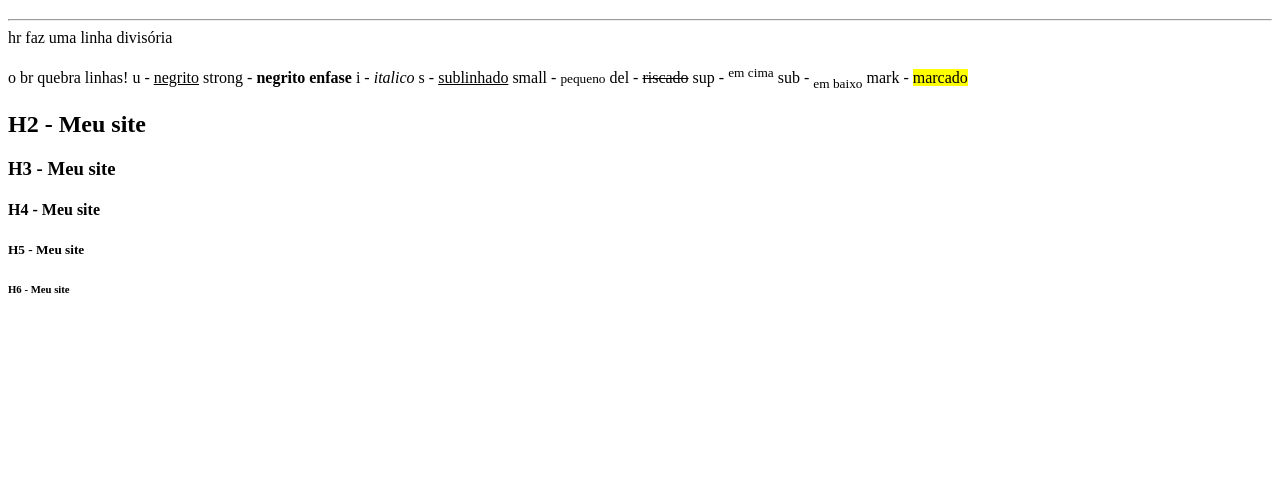
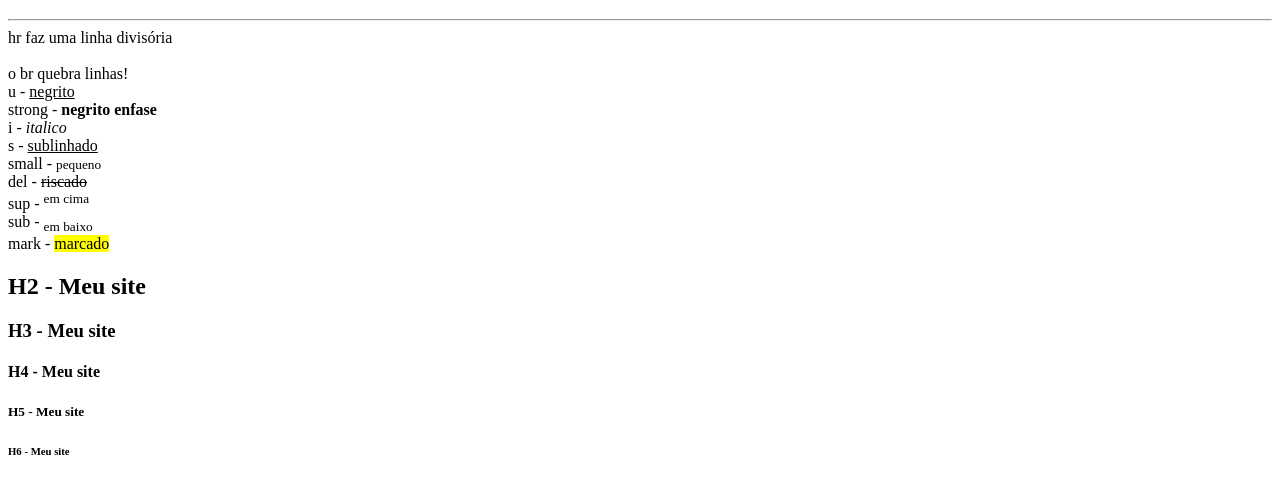
Before and after one commit to dvmaker/dvmaker.github.io, a plain HTML site: page index.html in a window 1280 px wide. Shown: the part 61-554 px from the top of the page. Drawn offline with Linux system fonts and the light colour scheme.

Commit message:
Add files via upload

```diff
--- a/index.html
+++ b/index.html
@@ -8,15 +8,15 @@
   <body>
     <h1>H1 - Meu site</h1>
     <hr>
-    hr faz uma linha divisória<br><br>o br quebra linhas!
-    u - <u>negrito</u>
-    strong - <strong>negrito enfase</strong>
-    i - <i>italico</i>
-    s - <u>sublinhado</u>
-    small - <small>pequeno</small>
-    del - <del>riscado</del>
-    sup - <sup>em cima</sup>
-    sub - <sub>em baixo</sub>
+    hr faz uma linha divisória<br><br>o br quebra linhas!<br>
+    u - <u>negrito</u><br>
+    strong - <strong>negrito enfase</strong><br>
+    i - <i>italico</i><br>
+    s - <u>sublinhado</u><br>
+    small - <small>pequeno</small><br>
+    del - <del>riscado</del><br>
+    sup - <sup>em cima</sup><br>
+    sub - <sub>em baixo</sub><br>
     mark - <mark>marcado</mark>
     <h2>H2 - Meu site</h2>
     <h3>H3 - Meu site</h3>
```
